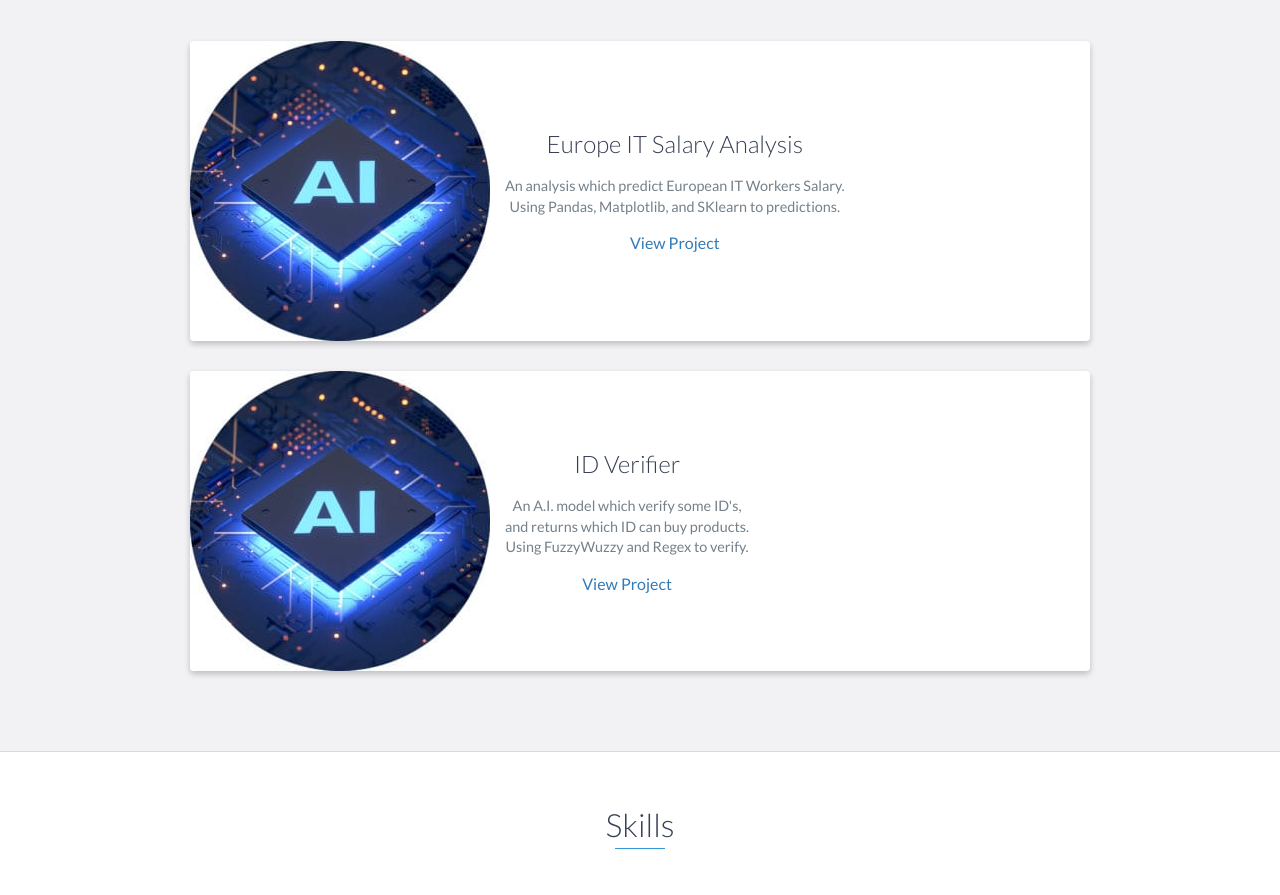
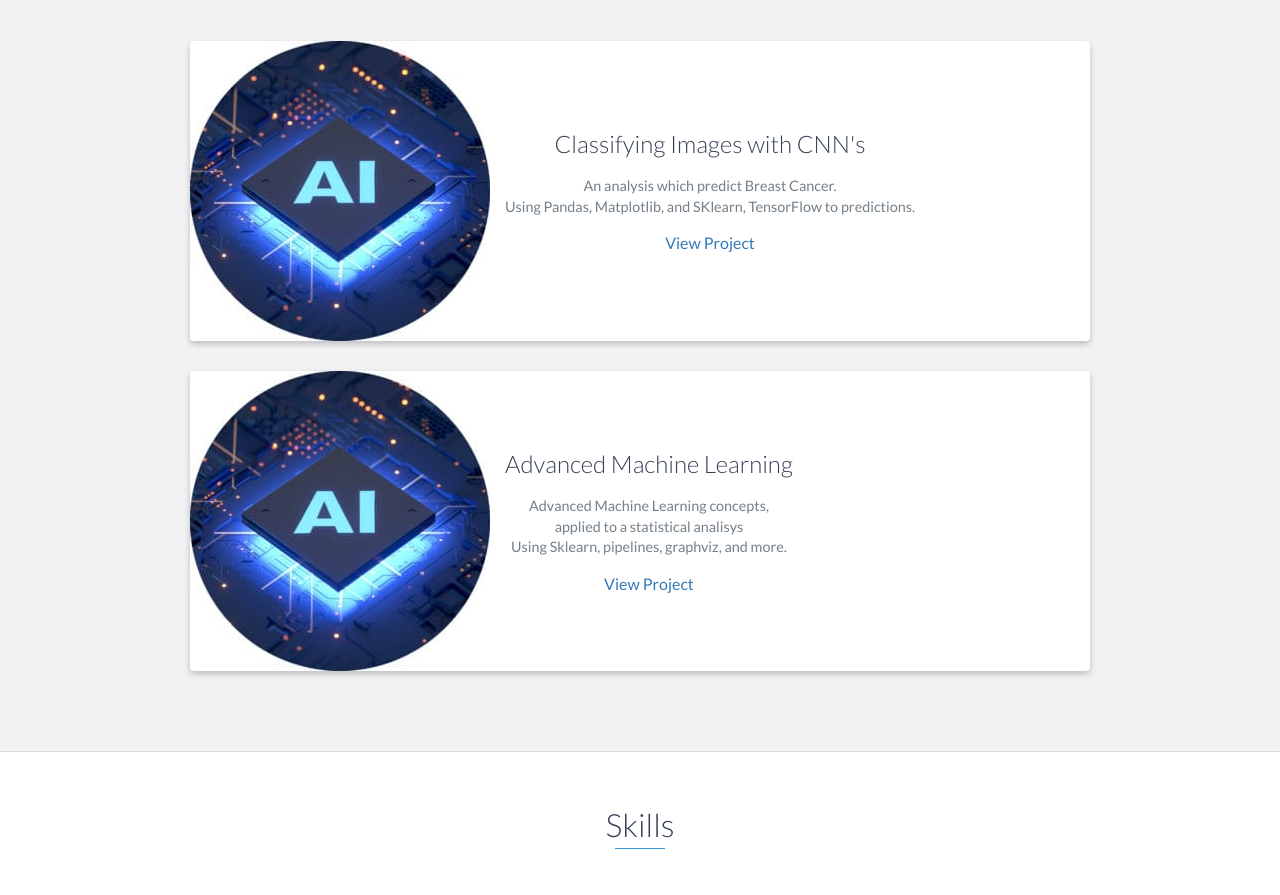
Before and after one commit to henricobela/henricobela.github.io, a website: page index.html in a window 1280 px wide. Shown: the part 5500-6395 px from the top of the page. Drawn offline with nearby package versions, Linux system fonts and the light colour scheme.

Commit message:
Update index.html

```diff
--- a/index.html
+++ b/index.html
@@ -159,12 +159,12 @@
                     </div>
                     <!-- End .project-image -->
                     <div class="project-info">
-                        <h3>Europe IT Salary Analysis</h3>
+                        <h3>Classifying Images with CNN's</h3>
                         <p>
-                            An analysis which predict European IT Workers Salary.<br>
-                            Using Pandas, Matplotlib, and SKlearn to predictions.
+                            An analysis which predict Breast Cancer.<br>
+                            Using Pandas, Matplotlib, and SKlearn, TensorFlow to predictions.
                         </p>
-                        <a href="https://github.com/henricobela/Python/blob/main/Artificial%20Intelligence/Machine%20Learning/Regress%C3%A3o/IT_Salary_Predict/model/Analise_Salarios_de_TI_Europa.ipynb">View Project</a>
+                        <a href="https://github.com/henricobela/Python/blob/main/Faculdade/Machine%20Learning%20%26%20Redes%20Neurais/RN-CK4/RN_IA_Checkpoint5_HENRICO_NARDELLI_BELA_RM95985.ipynb">View Project</a>
                     </div>
                     <!-- End .project-info -->
                 </div>
@@ -176,12 +176,12 @@
                     </div>
                     <!-- End .project-image -->
                     <div class="project-info">
-                        <h3>ID Verifier</h3>
+                        <h3>Advanced Machine Learning</h3>
                         <p>
-                            An A.I. model which verify some ID's,<br>and returns which ID can buy products.<br>
-                            Using FuzzyWuzzy and Regex to verify.
+                            Advanced Machine Learning concepts,<br>applied to a statistical analisys<br>
+                            Using Sklearn, pipelines, graphviz, and more.
                         </p>
-                        <a href="https://github.com/henricobela/Python/tree/main/Faculdade/Cyber/1o%20Semestre/idVerifier">View Project</a>
+                        <a href="https://github.com/henricobela/Python/blob/main/Faculdade/Machine%20Learning%20%26%20Redes%20Neurais/ML-CK5/ML_IA_Checkpoint5_HENRICO_NARDELLI_RM_95985.ipynb">View Project</a>
                     </div>
                     <!-- End .project-info -->
                 </div>
```
